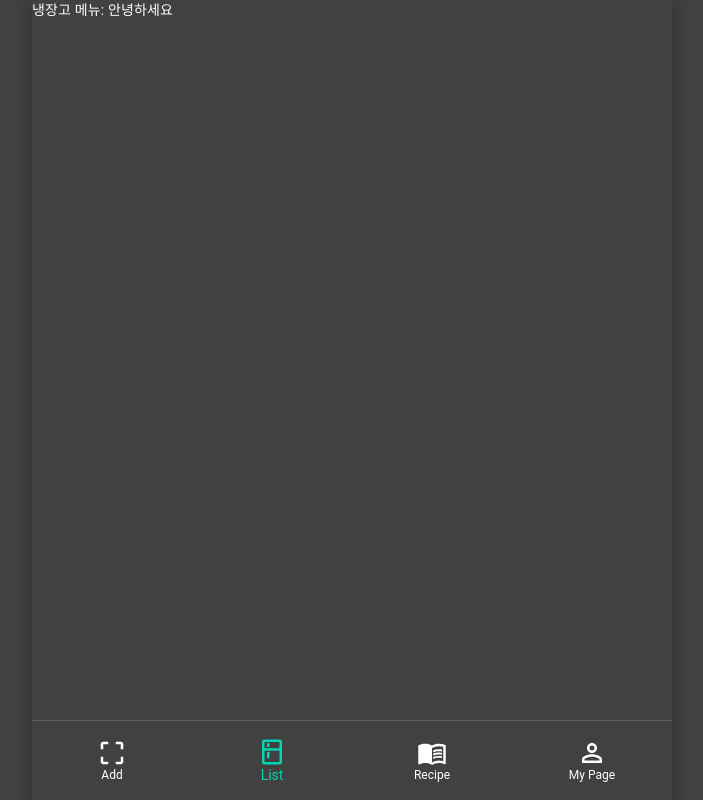
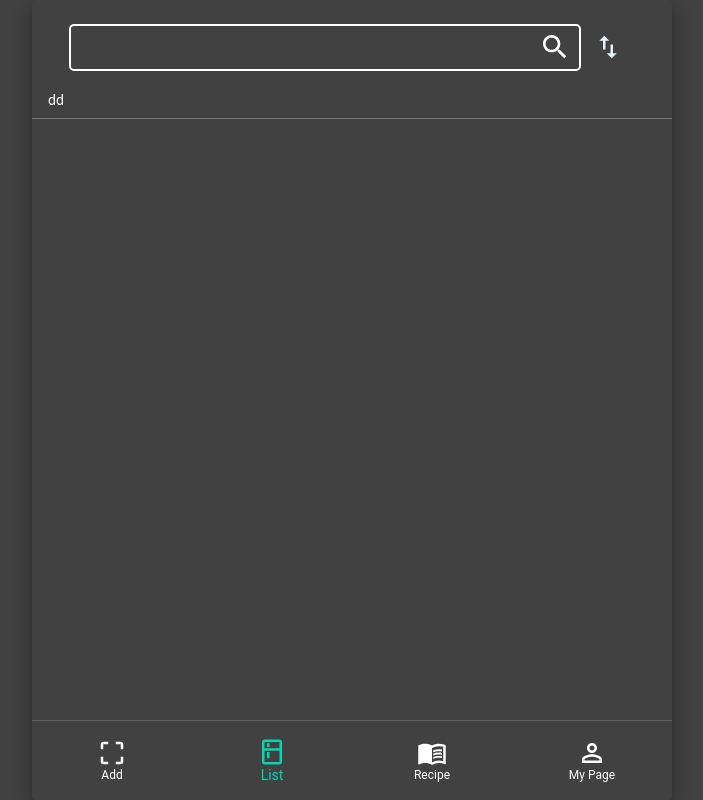
Before and after one commit to CS2021-GDP-Team/food-manager, a React (Create React App) app in the folder frontend/: page / in a window 1280 px wide. Shown: the whole page, without its empty margins (288-991 px from the left). Built offline with nearby package versions, Linux system fonts and the light colour scheme.

Commit message:
feat: add menulist page

```diff
--- a/frontend/src/components/BottomNavBar.tsx
+++ b/frontend/src/components/BottomNavBar.tsx
@@ -13,11 +13,11 @@ import PermIdentityOutlinedIcon from "@material-ui/icons/PermIdentityOutlined";
 const useStyles = makeStyles({
     parent: {
         borderTop: "1px solid #606060",
-        display: "fixed",
+        position: "absolute",
         backgroundColor: "#414141",
         height: "10%",
         width: "100%",
-        marginTop: "auto"
+        bottom: "0"
     },
     child: {
         color: "#FFFFFF",
--- a/frontend/src/components/index.js
+++ b/frontend/src/components/index.js
@@ -5,3 +5,4 @@ export { default as Picture } from "./pages/Picture";
 export { default as Info } from "./pages/Info";
 export { default as Recipe } from "./pages/Recipe";
 export { default as InputField } from "./public/InputField";
+export { default as ListItem } from "./public/ListItem";
--- a/frontend/src/components/pages/MenuList.tsx
+++ b/frontend/src/components/pages/MenuList.tsx
@@ -1,7 +1,26 @@
 import React from "react";
+import { IconButton, List } from "@material-ui/core";
+import { SwapVert, Search } from "@material-ui/icons";
+import { blue } from "@material-ui/core/colors";
+import { ListItem } from "../index";
 
 const MenuList = ({ menu }: any) => {
-    return <div>냉장고 메뉴: {menu[0]}</div>;
+    return (
+        <div className="list-container">
+            <div id="list-header">
+                <div id="list-input">
+                    <input></input>
+                    <Search id="list-icon" />
+                </div>
+                <IconButton aria-label="sort">
+                    <SwapVert style={{ color: blue[50], fontSize: 30 }} />
+                </IconButton>
+            </div>
+            <List id="list-items">
+                <ListItem />
+            </List>
+        </div>
+    );
 };
 
 export default MenuList;
--- /dev/null
+++ b/frontend/src/components/public/ListItem.tsx
@@ -0,0 +1,17 @@
+import React from "react";
+import { Divider } from "@material-ui/core";
+import ItemBox from "@material-ui/core/ListItem";
+import { grey } from "@material-ui/core/colors";
+
+const ListItem = () => {
+    return (
+        <>
+            <ItemBox button>
+                <div>dd</div>
+            </ItemBox>
+            <Divider style={{ backgroundColor: grey[600] }} />
+        </>
+    );
+};
+
+export default ListItem;
--- /dev/null
+++ b/frontend/src/scss/_list.scss
@@ -0,0 +1,35 @@
+.list-container {
+    width: 100%;
+    height: 100%;
+    #list-header {
+        width: 100%;
+        display: flex;
+        justify-content: center;
+        align-items: center;
+        margin-top: 20px;
+        #list-input {
+            display: inline-block;
+            position: relative;
+            width: 80%;
+            input {
+                padding: 5px;
+                background-color: rgba(255, 255, 255, 0);
+                border: 2px solid white;
+                border-radius: 5px;
+                width: 100%;
+                font-size: 1.8rem;
+                color: white;
+            }
+            #list-icon {
+                position: absolute;
+                right: 10px;
+                top: 50%;
+                transform: translate(0, -50%);
+                font-size: 2rem;
+            }
+        }
+    }
+    #list-items {
+        width: 100%;
+    }
+}
--- a/frontend/src/scss/_main.scss
+++ b/frontend/src/scss/_main.scss
@@ -27,11 +27,12 @@ body,
         height: 100%;
         color: $fnt-white;
         overflow: hidden;
+        position: relative;
         @media all and (max-width: 1200px) {
-            width: 80%;
+            width: 65%;
         }
         @media all and (max-width: 1000px) {
-            width: 90%;
+            width: 80%;
         }
         @media all and (max-width: 800px) {
             width: 100%;
--- a/frontend/src/scss/index.scss
+++ b/frontend/src/scss/index.scss
@@ -1,2 +1,3 @@
 @import "./main";
 @import "./login";
+@import "./list";
```
